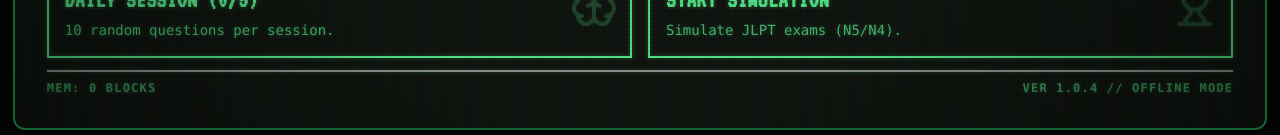
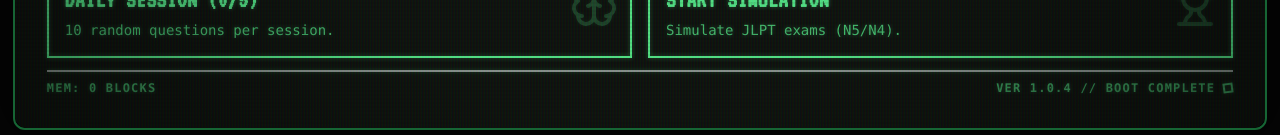
Before and after one commit to Emmjeyyyy/kanji-terminal, a React (Vite) app: page / in a window 1280 px wide. Shown: the part 662-797 px from the top of the page. Built offline with nearby package versions, Linux system fonts and the light colour scheme.

Commit message:
feat: Display boot completion and spinner in footer
Updates the application footer to indicate that the application has fully booted. Includes a visual spinner to signify the boot process is complete and the application is ready.

```diff
--- a/App.tsx
+++ b/App.tsx
@@ -393,9 +393,12 @@ export default function App() {
       </main>
 
       {/* Footer Status Line - Fixed Height */}
-      <footer className="mt-2 pt-2 border-t-2 border-current/30 flex justify-between text-[10px] md:text-xs opacity-60 font-mono uppercase shrink-0 font-bold tracking-widest">
+      <footer className="mt-2 pt-2 border-t-2 border-current/30 flex justify-between items-center text-[10px] md:text-xs opacity-60 font-mono uppercase shrink-0 font-bold tracking-widest">
         <span>Mem: {Object.keys(state.progress).length} Blocks</span>
-        <span>Ver 1.0.4 // OFFLINE MODE</span>
+        <div className="flex items-center gap-2">
+            <span>Ver 1.0.4 // BOOT COMPLETE</span>
+            <div className="w-2.5 h-2.5 border-2 border-current animate-spin" />
+        </div>
       </footer>
     </CRTContainer>
   );
```
